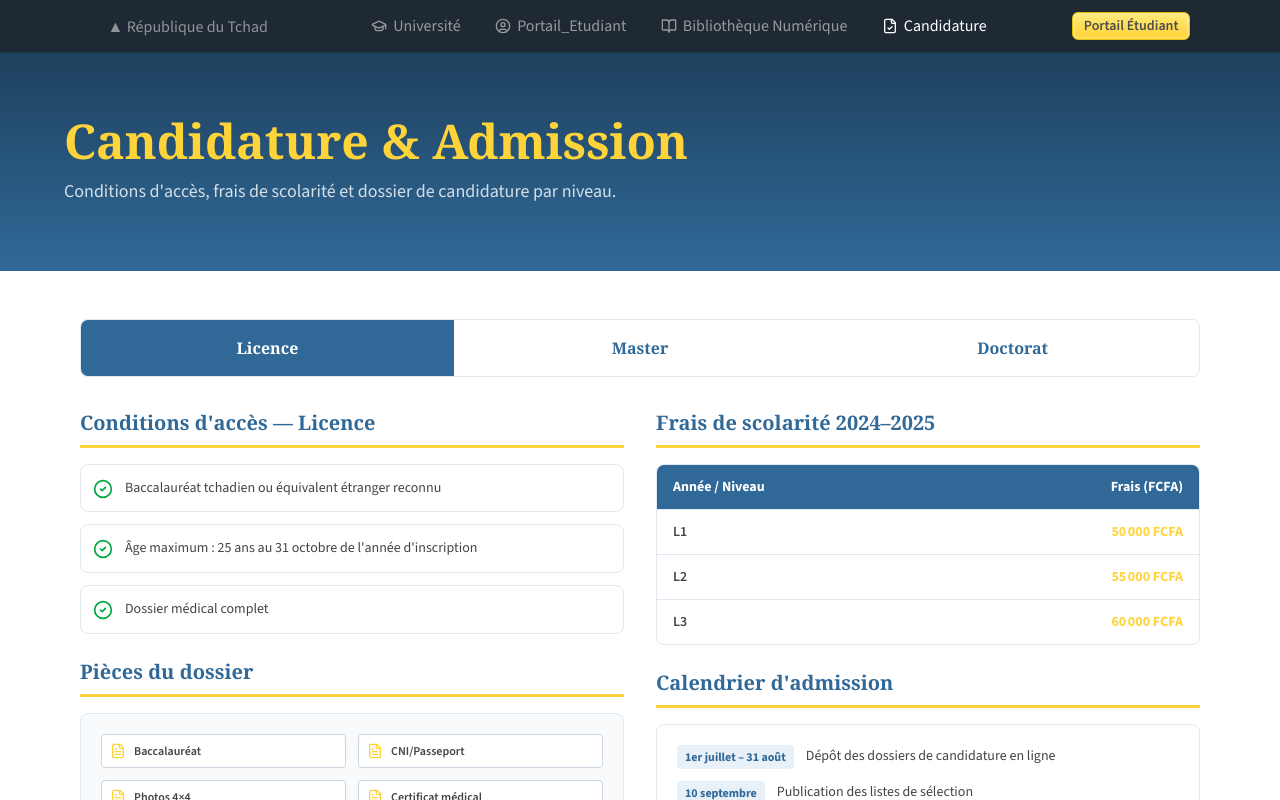
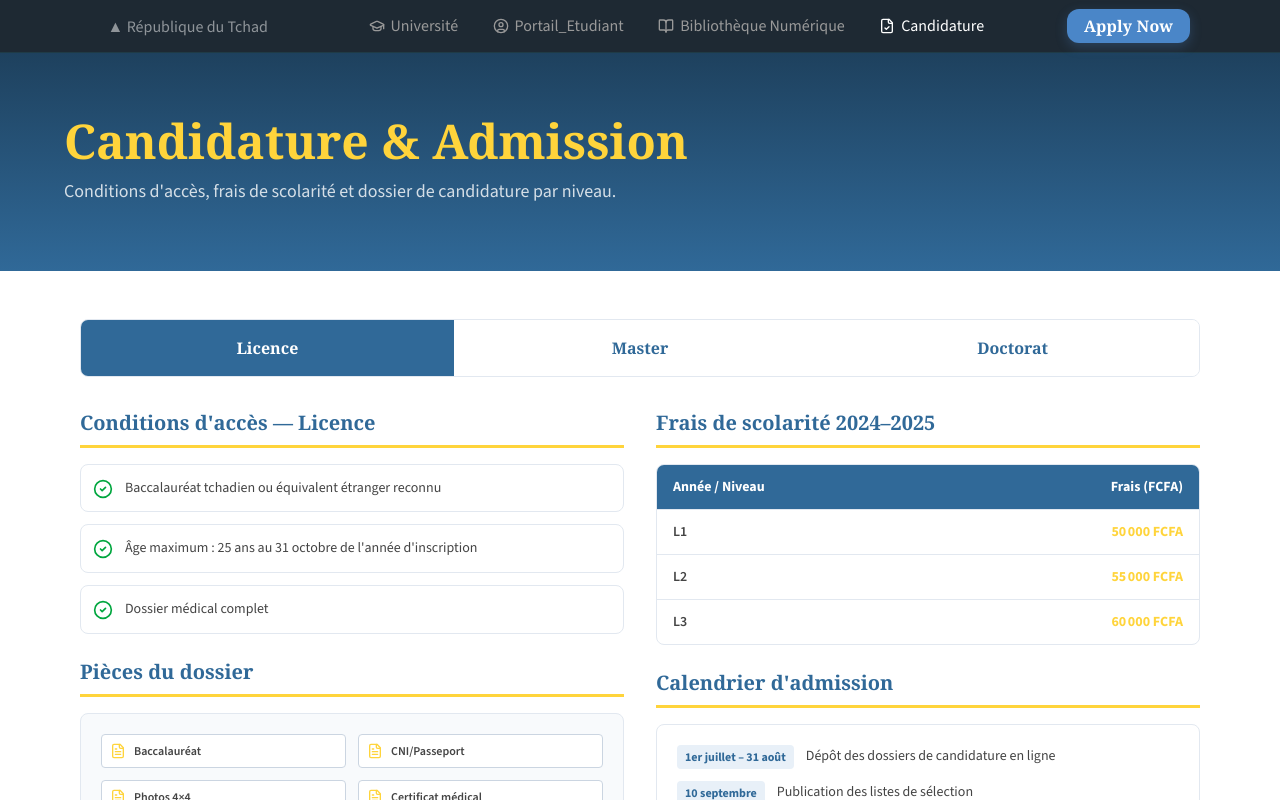
Before and after one commit to Barya696/universite-ndjamena-official-web, a React (Vite) app in the folder frontend/: page /candidature in a window 1280 px wide. Shown: the top 800 px of the page. Built offline with nearby package versions, Linux system fonts and the light colour scheme.

Commit message:
Portail Étudiant button in the Subnav (not HeroSubnav) with an Apply Now

```diff
--- a/frontend/src/app/Components/Mainlayout.tsx
+++ b/frontend/src/app/Components/Mainlayout.tsx
@@ -383,18 +383,18 @@ function Subnav({ isStudentPortal }: { isStudentPortal: boolean }) {
         ) : (
           <Link
             to="/portail-etudiant"
-            className="inline-flex items-center rounded-[6px] font-semibold border transition-all duration-200 hover:brightness-105 text-xs sm:text-sm"
+            className="inline-flex items-center justify-center rounded-xl font-semibold transition-all duration-200 hover:brightness-105 text-sm sm:text-base"
             style={{
-              fontFamily: T1.fontFamily,
-              padding: "0.22em 0.75em 0.2em",
-              background: `linear-gradient(180deg, ${BRAND.goldLight} 10%, ${BRAND.gold} 90%)`,
-              color: "#4d4d4d",
-              borderColor: "#e6c200",
-              boxShadow:
-                "1px 1px 1px rgba(0,0,0,0.05), inset 0 0 5px rgba(255,255,255,0.5)",
+              fontFamily: "Georgia, 'Times New Roman', serif",
+              padding: "0.32em 1.05em",
+              background: "#4a86c8",
+              color: "#ffffff",
+              border: "none",
+              boxShadow: "0 4px 12px rgba(74,134,200,0.28)",
+              letterSpacing: "0.01em",
             }}
           >
-            Portail Étudiant
+            Apply Now
           </Link>
         )}
       </div>
@@ -833,18 +833,18 @@ export default function Mainlayout({ children }: MainLayoutProps) {
               ) : (
                 <Link
                   to="/portail-etudiant"
-                  className="inline-flex items-center rounded-[6px] font-semibold border transition-all duration-200 hover:brightness-105 text-xs sm:text-sm"
+                  className="inline-flex items-center justify-center rounded-xl font-semibold transition-all duration-200 hover:brightness-105 text-sm sm:text-base"
                   style={{
-                    fontFamily: T1.fontFamily,
-                    padding: "0.22em 0.75em 0.2em",
-                    background: `linear-gradient(180deg, ${BRAND.goldLight} 10%, ${BRAND.gold} 90%)`,
-                    color: "#4d4d4d",
-                    borderColor: "#e6c200",
-                    boxShadow:
-                      "1px 1px 1px rgba(0,0,0,0.05), inset 0 0 5px rgba(255,255,255,0.5)",
+                    fontFamily: "Georgia, 'Times New Roman', serif",
+                    padding: "0.32em 1.05em",
+                    background: "#4a86c8",
+                    color: "#ffffff",
+                    border: "none",
+                    boxShadow: "0 4px 12px rgba(74,134,200,0.28)",
+                    letterSpacing: "0.01em",
                   }}
                 >
-                  Portail Étudiant
+                  Apply Now
                 </Link>
               )}
             </div>
```
